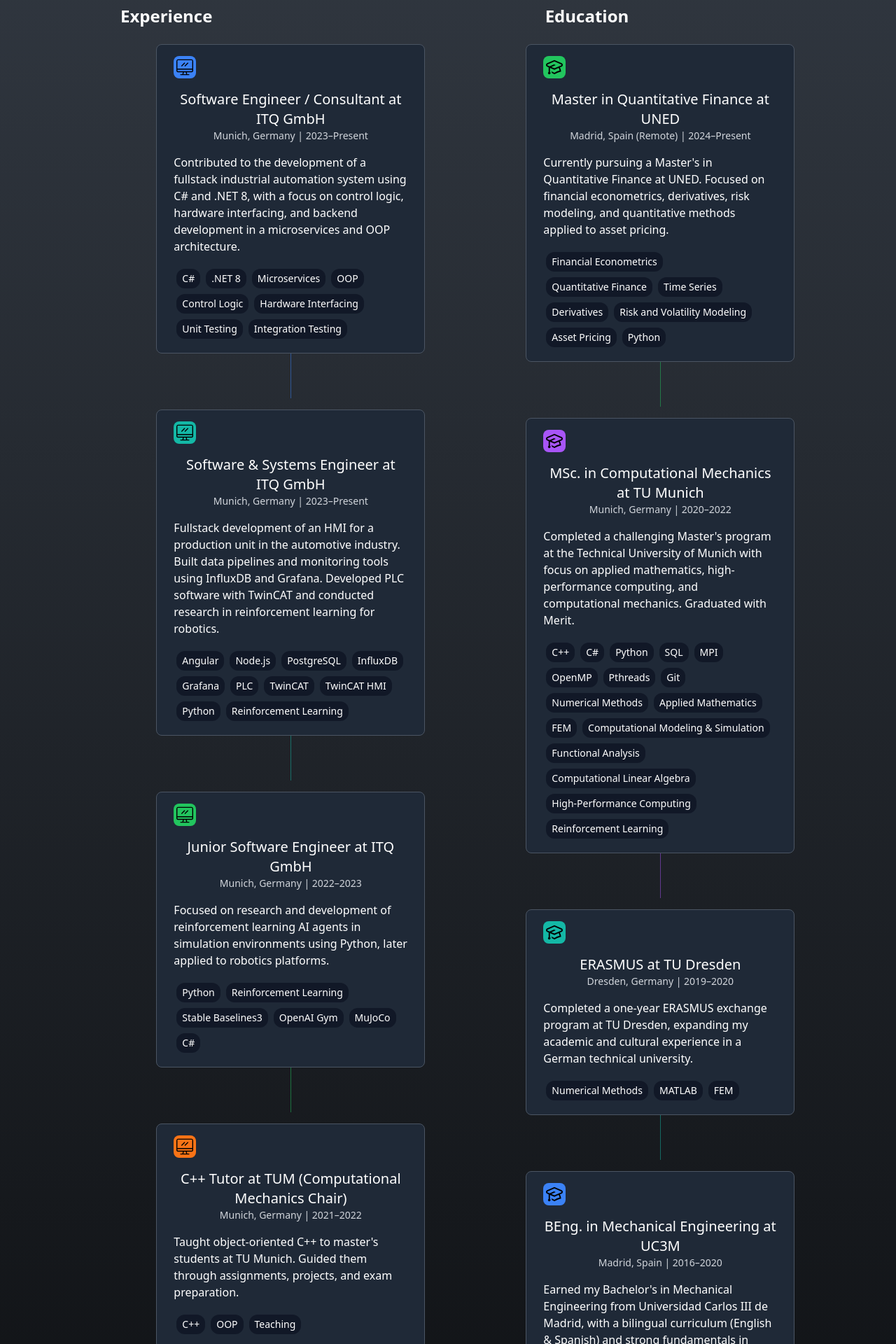
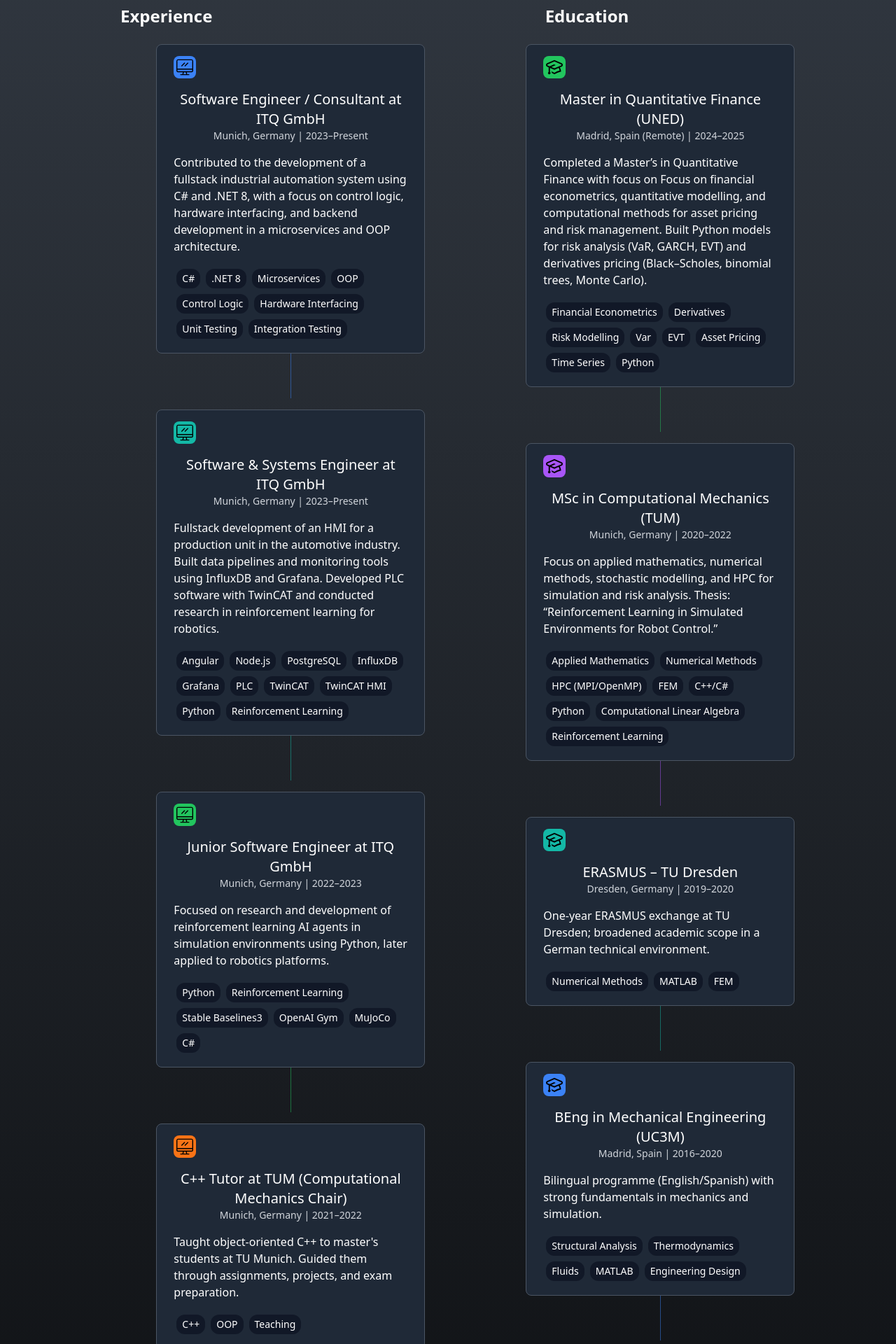
Before and after one commit to MirallesFJ/MyPortfolio, a React (Vite) app: page / in a window 1280 px wide. Shown: the part 1920-3840 px from the top of the page at 70% size. Built offline with nearby package versions, Linux system fonts and the light colour scheme.

Commit message:
update education timeline

```diff
--- a/index.html
+++ b/index.html
@@ -2,7 +2,7 @@
 <html lang="en">
   <head>
     <meta charset="UTF-8" />
-    <link rel="icon" type="image/svg+xml" href="/my-photo.png" />
+    <!-- <link rel="icon" type="image/svg+xml" href="/my-photo.png" /> -->
     <meta name="viewport" content="width=device-width, initial-scale=1.0" />
     <title>Jorge's Portfolio</title>
     <style>
--- a/src/assets/educationElements.js
+++ b/src/assets/educationElements.js
@@ -1,59 +1,52 @@
 const educationElements = [
   {
     id: 6,
-    title: 'Master in Quantitative Finance at UNED',
+    title: 'Master in Quantitative Finance (UNED)',
     location: 'Madrid, Spain (Remote)',
     description:
-      "Currently pursuing a Master's in Quantitative Finance at UNED. Focused on financial econometrics, derivatives, risk modeling, and quantitative methods applied to asset pricing.",
+      'Completed a Master’s in Quantitative Finance with focus on Focus on financial econometrics, quantitative modelling, and computational methods for asset pricing and risk management. Built Python models for risk analysis (VaR, GARCH, EVT) and derivatives pricing (Black–Scholes, binomial trees, Monte Carlo).',
     buttonText: 'Details',
-    date: '2024–Present',
+    date: '2024–2025',
     icon: 'school',
     color: 'green',
     tech: [
       'Financial Econometrics',
-      'Quantitative Finance',
+      'Derivatives',
+      'Risk Modelling',
+      'Var',
+      'EVT',
+      'Asset Pricing',
       'Time Series',
-      'Derivatives',
-      'Risk and Volatility Modeling',
-      'Asset Pricing',
       'Python',
     ],
   },
   {
     id: 5,
-    title: 'MSc. in Computational Mechanics at TU Munich',
+    title: 'MSc in Computational Mechanics (TUM)',
     location: 'Munich, Germany',
     description:
-      "Completed a challenging Master's program at the Technical University of Munich with focus on applied mathematics, high-performance computing, and computational mechanics. Graduated with Merit.",
+      'Focus on applied mathematics, numerical methods, stochastic modelling, and HPC for simulation and risk analysis. Thesis: “Reinforcement Learning in Simulated Environments for Robot Control.”',
     buttonText: 'Details',
     date: '2020–2022',
     icon: 'school',
     color: 'purple',
     tech: [
-      'C++',
-      'C#',
+      'Applied Mathematics',
+      'Numerical Methods',
+      'HPC (MPI/OpenMP)',
+      'FEM',
+      'C++/C#',
       'Python',
-      'SQL',
-      'MPI',
-      'OpenMP',
-      'Pthreads',
-      'Git',
-      'Numerical Methods',
-      'Applied Mathematics',
-      'FEM',
-      'Computational Modeling & Simulation',
-      'Functional Analysis',
       'Computational Linear Algebra',
-      'High-Performance Computing',
       'Reinforcement Learning',
     ],
   },
   {
     id: 4,
-    title: 'ERASMUS at TU Dresden',
+    title: 'ERASMUS – TU Dresden',
     location: 'Dresden, Germany',
     description:
-      'Completed a one-year ERASMUS exchange program at TU Dresden, expanding my academic and cultural experience in a German technical university.',
+      'One-year ERASMUS exchange at TU Dresden; broadened academic scope in a German technical environment.',
     buttonText: 'Details',
     date: '2019–2020',
     icon: 'school',
@@ -62,10 +55,10 @@ const educationElements = [
   },
   {
     id: 1,
-    title: 'BEng. in Mechanical Engineering at UC3M',
+    title: 'BEng in Mechanical Engineering (UC3M)',
     location: 'Madrid, Spain',
     description:
-      "Earned my Bachelor's in Mechanical Engineering from Universidad Carlos III de Madrid, with a bilingual curriculum (English & Spanish) and strong fundamentals in technical sciences.",
+      'Bilingual programme (English/Spanish) with strong fundamentals in mechanics and simulation.',
     buttonText: 'Details',
     date: '2016–2020',
     icon: 'school',
@@ -73,10 +66,8 @@ const educationElements = [
     tech: [
       'Structural Analysis',
       'Thermodynamics',
-      'Simulations',
-      'Fluid Mechanics',
+      'Fluids',
       'MATLAB',
-      'Mathematica',
       'Engineering Design',
     ],
   },
```
